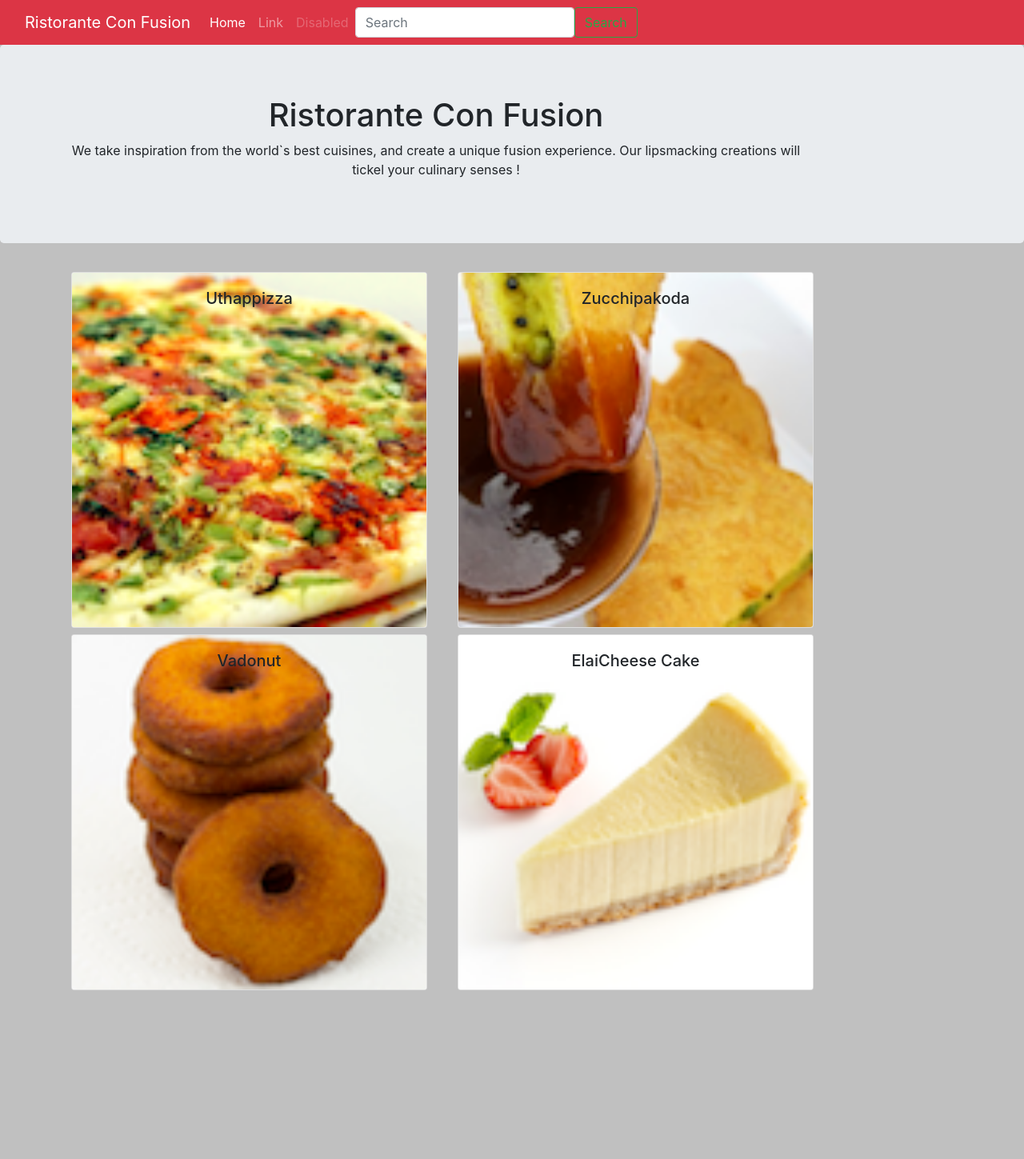
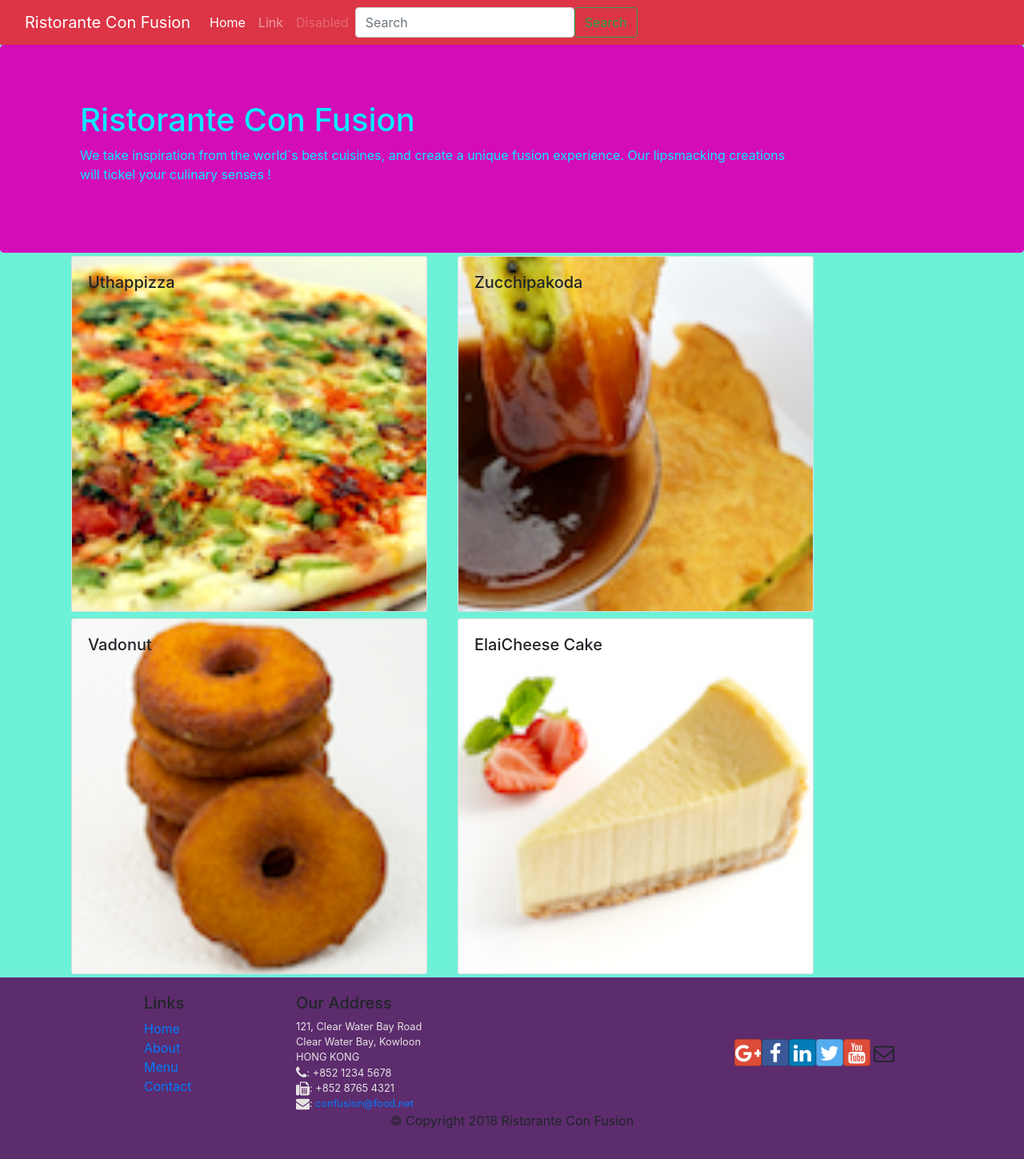
Before and after one commit to Gabegual/Test_React_App, a React (Create React App) app: page / in a window 1280 px wide. Shown: the whole page at 80% size. Before the commit the page ends 1242 px from the top, so only its background shows below. Built offline with nearby package versions, Linux system fonts and the light colour scheme.

Commit message:
added css to add color to web page (still needs work)

```diff
--- a/src/App.css
+++ b/src/App.css
@@ -1,4 +1,4 @@
-.App {
+/* .App {
   text-align: center;
 }
 
@@ -11,9 +11,9 @@
   .App-logo {
     animation: App-logo-spin infinite 20s linear;
   }
-}
+} */
 
-.App-header {
+/* .App-header {
   background-color: #042568;
   min-height: 100vh;
   display: flex;
@@ -22,9 +22,9 @@
   justify-content: center;
   font-size: calc(10px + 2vmin);
   color: white;
-}
+} */
 
-.App-link {
+/* .App-link {
   color: #61dafb;
 }
 
@@ -34,9 +34,42 @@
   }
   to {
     transform: rotate(360deg);
+  } */
+
+  body {
+    background-color: #6df1d8;
   }
 
-  body {
-    background-color: darksalmon;
-  }
+  .row-header{
+    margin:0px auto;
+    padding:0px auto;
 }
+
+.row-content {
+    margin:0px auto;
+    padding: 50px 0px 50px 0px;
+    border-bottom: 1px ridge;
+    min-height:400px;
+}
+
+.footer{
+    background-color: #5c2c6d;
+    margin:0px auto;
+    padding: 20px 0px 20px 0px;
+}
+.jumbotron {
+    padding:70px 30px 70px 30px;
+    margin:0px auto;
+    background: #d30cb8 ;
+    color:rgb(12, 234, 250);
+}
+
+address{
+    font-size:80%;
+    margin:0px;
+    color:#e7e3e3;
+}
+
+.navbar-dark {
+    background-color: #512DA8;
+}
--- /dev/null
+++ b/src/Components/FooterComponent.js
@@ -0,0 +1,52 @@
+import React from 'react';
+
+function Footer(props) {
+    return(
+
+        <div className="footer">
+        <div className="container">
+            <div className="row justify-content-center">
+                <div className="col-4 offset-1 col-sm-2">
+                    <h5>Links</h5>
+                    <ul className="list-unstyled">
+                        <li><a href="#">Home</a></li>
+                        <li><a href="#">About</a></li>
+                        <li><a href="#">Menu</a></li>
+                        <li><a href="contactus.html">Contact</a></li>
+                    </ul>
+                </div>
+                <div className="col-7 col-sm-5">
+                    <h5>Our Address</h5>
+                    <address>
+		              121, Clear Water Bay Road<br />
+		              Clear Water Bay, Kowloon<br />
+		              HONG KONG<br />
+		              <i className="fa fa-phone fa-lg"></i>: +852 1234 5678<br />
+		              <i className="fa fa-fax fa-lg"></i>: +852 8765 4321<br />
+		              <i className="fa fa-envelope fa-lg"></i>: <a href="mailto:confusion@food.net">
+                         confusion@food.net</a>
+                    </address>
+                </div>
+                <div className="col-12 col-sm-4 align-self-center">
+                    <div className="text-center">
+                        <a className="btn btn-social-icon btn-google" href="http://google.com/+"><i className="fa fa-google-plus"></i></a>
+                        <a className="btn btn-social-icon btn-facebook" href="http://www.facebook.com/profile.php?id="><i className="fa fa-facebook"></i></a>
+                        <a className="btn btn-social-icon btn-linkedin" href="http://www.linkedin.com/in/"><i className="fa fa-linkedin"></i></a>
+                        <a className="btn btn-social-icon btn-twitter" href="http://twitter.com/"><i className="fa fa-twitter"></i></a>
+                        <a className="btn btn-social-icon btn-google" href="http://youtube.com/"><i className="fa fa-youtube"></i></a>
+                        <a className="btn btn-social-icon" href="mailto:"><i className="fa fa-envelope-o"></i></a>
+                    </div>
+                </div>
+            </div>
+            <div className="row justify-content-center">
+                <div className="col-auto">
+                    <p>© Copyright 2018 Ristorante Con Fusion</p>
+                </div>
+            </div>
+        </div>
+    </div>
+
+    );
+}
+
+export default Footer;
--- a/src/Components/HeaderComponent.js
+++ b/src/Components/HeaderComponent.js
@@ -33,7 +33,7 @@
                 <Jumbotron>
                     <div className="container">
                         <div className="row row-header">
-                            <div className="col-2 col-sm-10">
+                            <div className="col-12 col-sm-10">
                                 <h1>Ristorante Con Fusion</h1>
                                 <p>We take inspiration from the world`s best cuisines, and create a unique fusion experience. Our lipsmacking creations will tickel your culinary senses !</p>
                             </div>
--- a/src/Components/MainComponent.js
+++ b/src/Components/MainComponent.js
@@ -5,6 +5,7 @@
 import { render } from '@testing-library/react';
 import { Component } from 'react';
 import Header from './HeaderComponent';
+import Footer from './FooterComponent';
 import DishDetail from "./DishdetailComponent";
 
 
@@ -33,6 +34,7 @@
     onClick={(dishId) => this.onDishSelect(dishId)}/>
     <DishDetail
         dish ={this.state.dishes.filter((dish) => dish.id === this.state.selectedDish )[0]} />
+       <Footer />
     </div>
   );
 }
```
